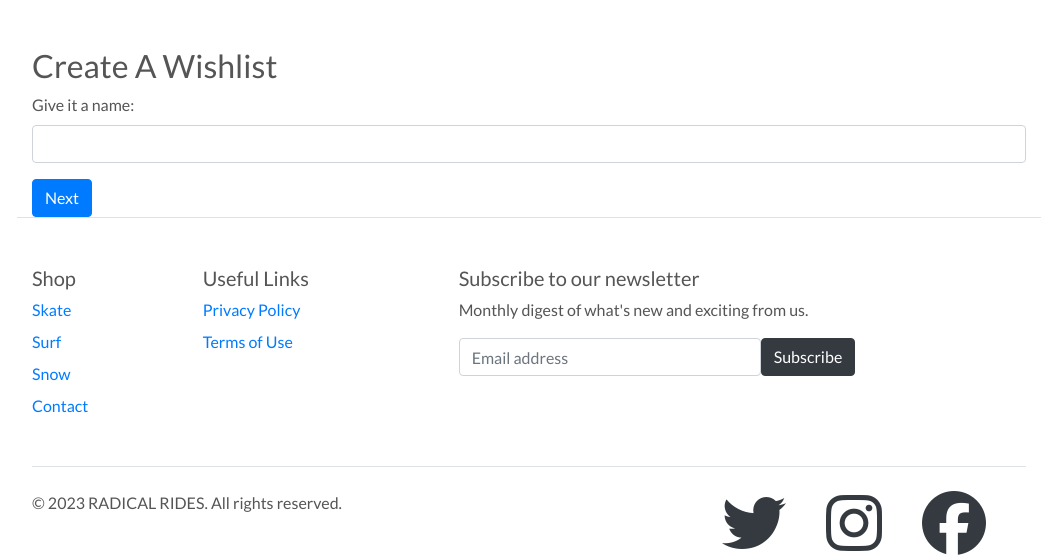
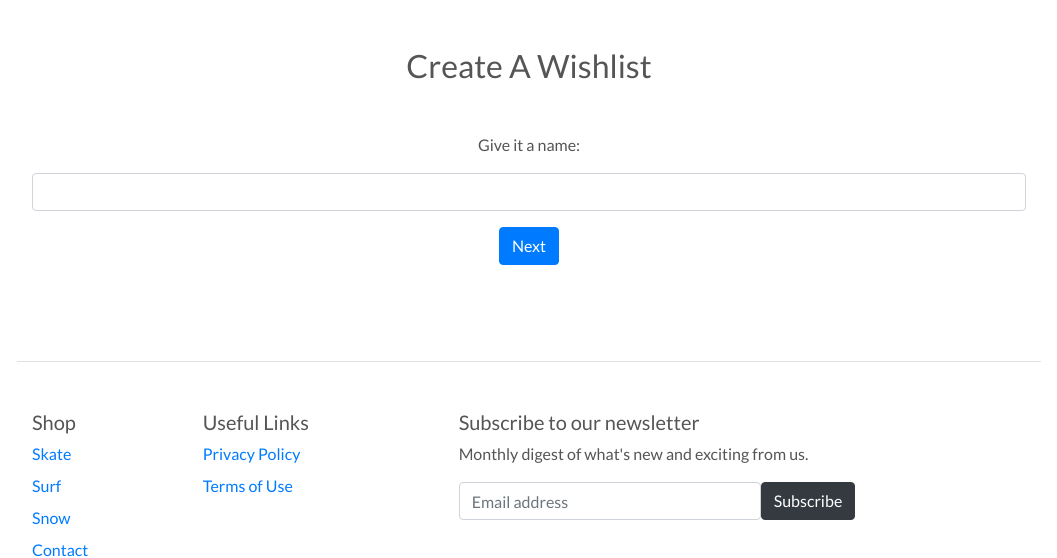
Before and after one commit to Xalil404/Radical_Rides, a Django app: page /products/create_wishlist/ in a window 1280 px wide. Shown: the part 165-723 px from the top of the page, without its empty margins (111-1168 px from the left). Run offline with Django 3.2, Linux system fonts and the light colour scheme; some libraries are stand-ins or nearby versions.

Commit message:
Styled create wishlist page

```diff
--- a/templates/create_wishlist.html
+++ b/templates/create_wishlist.html
@@ -11,15 +11,15 @@
 
 {% block content %}
 
-<div class="container mt-5">
-    <h2>Create A Wishlist</h2>
+<div class="container my-5 text-center">
+    <h2 class="mb-5">Create A Wishlist</h2>
     <form method="post" action="{% url 'create_wishlist' %}">
       {% csrf_token %}
       <div class="form-group">
-        <label for="wishlistName">Give it a name:</label>
+        <label for="wishlistName" class="mb-3">Give it a name:</label>
         <input type="text" class="form-control" id="wishlistName" name="wishlist_name" required>
       </div>
-      <button type="submit" class="btn btn-primary">Next</button>
+      <button type="submit" class="btn btn-primary mb-5">Next</button>
     </form>
   </div>
 
```
